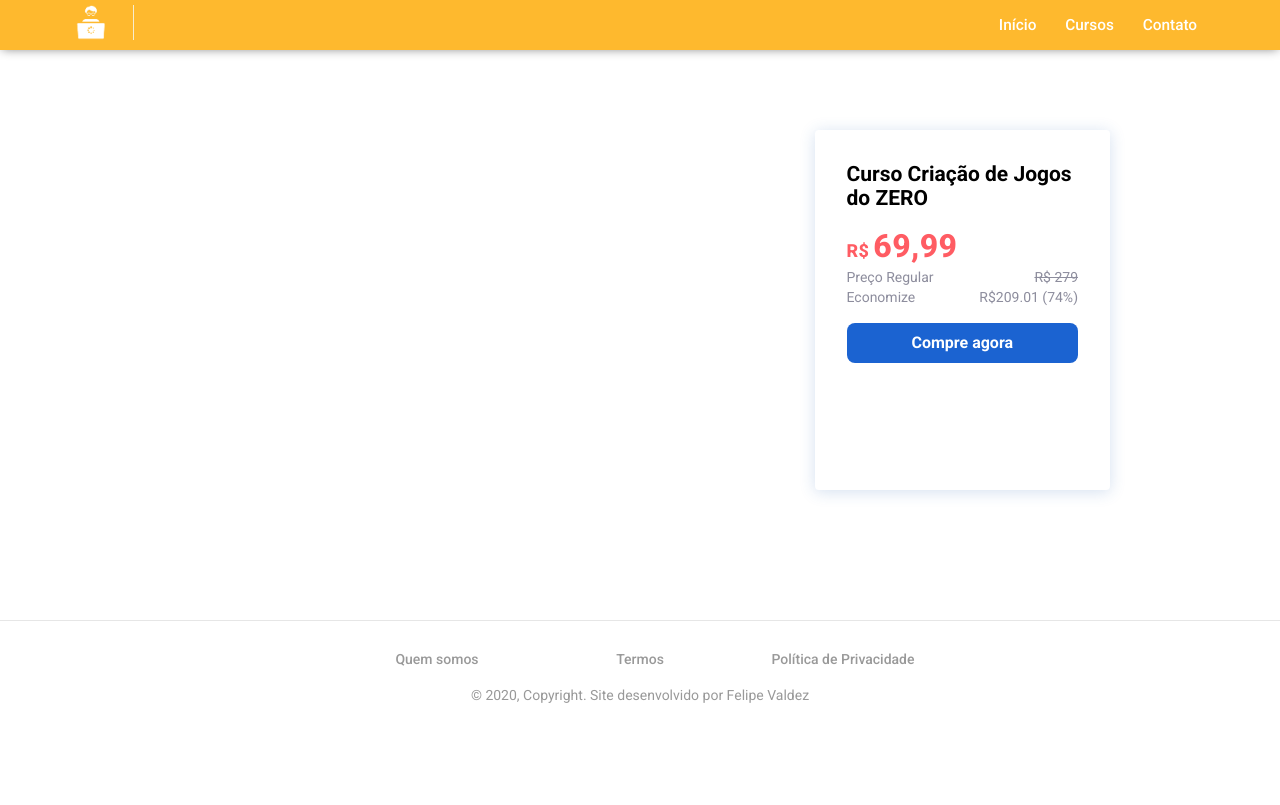
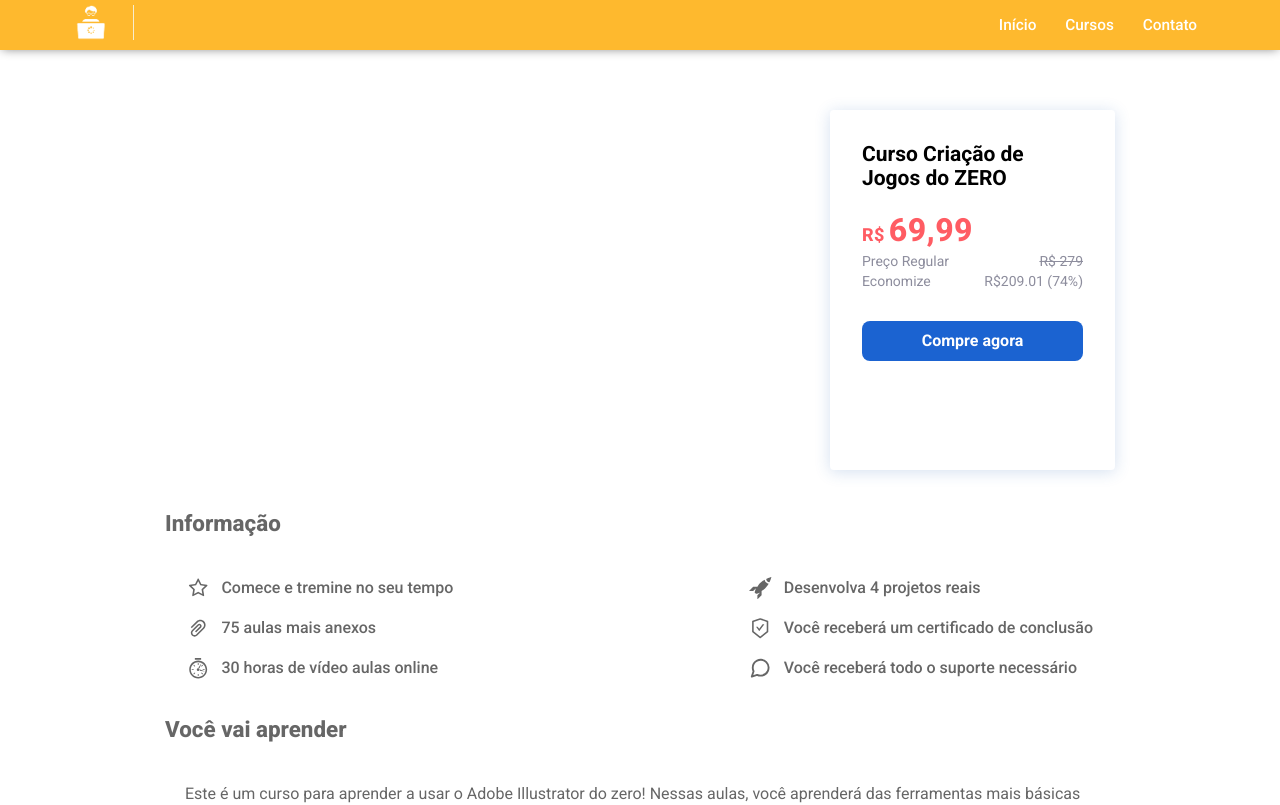
Before and after one commit to f3l1p3v4/geekload, a React (Create React App) app: page /aboutcourse in a window 1280 px wide. Shown: the top 805 px of the page. Built offline with nearby package versions, Linux system fonts and the light colour scheme.

Commit message:
Create page description aboutCourse

```diff
--- a/src/pages/AboutCourse/index.js
+++ b/src/pages/AboutCourse/index.js
@@ -2,6 +2,16 @@ import React from 'react';
 import ReactPlayer from 'react-player';
 
 import './styles.css';
+
+import {
+  AiOutlineStar,
+  AiOutlinePaperClip,
+  AiOutlineSafetyCertificate
+} from 'react-icons/ai';
+import { GiStopwatch } from 'react-icons/gi';
+import { GoRocket } from 'react-icons/go';
+import { FiMessageCircle } from 'react-icons/fi';
+
 
 import Header from '../../components/header';
 import Footer from '../../components/footer';
@@ -60,6 +70,56 @@ function AboutCourse() {
           </article>
         </div>
       </div>
+      <section className="content-info">
+        <h1>Informação</h1>
+        <div className="main-items">
+          <div className="items">
+            <div className="item">
+              <div className="item-icon">
+                <AiOutlineStar />
+              </div>
+              <span>Comece e tremine no seu tempo</span>
+            </div>
+            <div className="item">
+              <div className="item-icon">
+                <AiOutlinePaperClip />
+              </div>
+              <span>75 aulas mais anexos</span>
+            </div>
+            <div className="item">
+              <div className="item-icon">
+                <GiStopwatch />
+              </div>
+              <span>30 horas de vídeo aulas online</span>
+            </div>
+          </div>
+          <div className="items">
+            <div className="item">
+              <div className="item-icon">
+                <GoRocket />
+              </div>
+              <span>Desenvolva 4 projetos reais</span>
+            </div>
+            <div className="item">
+              <div className="item-icon">
+                <AiOutlineSafetyCertificate />
+              </div>
+              <span>Você receberá um certificado de conclusão</span>
+            </div>
+            <div className="item">
+              <div className="item-icon">
+                <FiMessageCircle />
+              </div>
+              <span>Você receberá todo o suporte necessário</span>
+            </div>
+          </div>
+        </div>
+        <h1>Você vai aprender</h1>
+        <div className="description">
+          <p>Este é um curso para aprender a usar o Adobe Illustrator do zero! Nessas aulas, você aprenderá das ferramentas mais básicas às mais avançadas do programa.
+O projeto final será uma ilustração contemporânea usando várias ferramentas do Adobe Illustrator. Você realizará diferentes exercícios criativos para desenvolver seu olhar de designer e aprender a integrar suas ilustrações em seus projetos de design gráfico.</p>
+        </div>
+      </section>
       <Footer />
     </>
   );
--- a/src/pages/AboutCourse/styles.css
+++ b/src/pages/AboutCourse/styles.css
@@ -10,11 +10,11 @@
 
 .about-course-container .about-course-content {
     width: 100%;
-    padding: 20px;
+    max-width: 950px;
+    padding-top: 60px;
 
     display: flex;
     justify-content: space-between;
-    /* align-items: center; */
 }
 
 @media (max-width: 800px) {
@@ -24,15 +24,8 @@
     }
 }
 
-@media (max-width: 500px) {
-    .about-course-container .about-course-content {
-        padding: 0;
-    }
-}
-
 .about-course-container .about-course-content .player-wrapper {
     width: 65%;
-    padding: 60px;
     padding-right: 0;
 }
 
@@ -52,7 +45,7 @@
     width: 30%;
     box-shadow: rgba(41, 98, 182, 0.2) 0px 2px 16px;
     border-radius: 4px;
-    margin: 60px;
+    /* margin: 60px; */
 }
 
 @media (max-width: 800px) {
@@ -90,7 +83,7 @@
 }
 
 .about-course-container .about-course-content .about-course-info .mt-16 {
-    margin-top: 16px;
+    margin-top: 20px;
 }
 
 .about-course-container .about-course-content .about-course-info .mt-16 .about-price {
@@ -154,7 +147,7 @@
     border-radius: 8px;
     color: #fff;
     font-weight: 700;
-    margin-top: 16px;
+    margin-top: 30px;
     display: inline-block;
     text-align: center;
     text-decoration: none;
@@ -174,3 +167,80 @@
 .about-course-container .about-course-content .about-course-info .mt-16 .btn:hover {
     filter: brightness(90%);
 }
+
+.content-info {
+    width: 100%;
+    max-width: 950px;
+    margin: 0 auto;
+    padding-top: 40px;
+}
+
+.content-info h1 {
+    color: #666;
+    margin-bottom: 20px;
+    font-weight: 800;
+    font-size: 1.4rem;
+}
+
+.content-info .main-items {
+    display: flex;
+    -webkit-box-pack: justify;
+    justify-content: space-between;
+    padding: 20px;
+}
+
+@media (min-width: 768px) {
+    .content-info .main-items {
+        flex-wrap: nowrap;
+    }
+}
+
+.content-info .main-items .items {
+    -webkit-box-orient: vertical;
+    -webkit-box-direction: normal;
+    -ms-flex-direction: column;
+    flex-direction: column;
+    display: -webkit-box;
+    display: -ms-flexbox;
+    display: flex;
+}
+
+.content-info .main-items .items .item {
+    margin-bottom: 16px;
+    -webkit-box-align: center;
+    -ms-flex-align: center;
+    align-items: center;
+    display: -webkit-box;
+    display: -ms-flexbox;
+    display: flex;
+}
+
+.content-info .main-items .items .item .item-icon {
+    margin-right: 12px;
+    -webkit-box-pack: center;
+    -ms-flex-pack: center;
+    justify-content: center;
+    display: -webkit-box;
+    display: -ms-flexbox;
+    display: flex;
+    font-size: 1.4rem;
+    color: #666;
+}
+
+.content-info .main-items .items .item span {
+    color: #666;
+    font-size: 16px;
+    line-height: 24px;
+    font-weight: 500;
+}
+
+.description {
+    padding: 20px;
+}
+
+.description p {
+    color: #666;
+    font-size: 1rem;
+    line-height: 24px;
+    font-weight: 300;
+}
```
Also changed, not shown: 1 other file (tests, documents, lock files or other folders).
